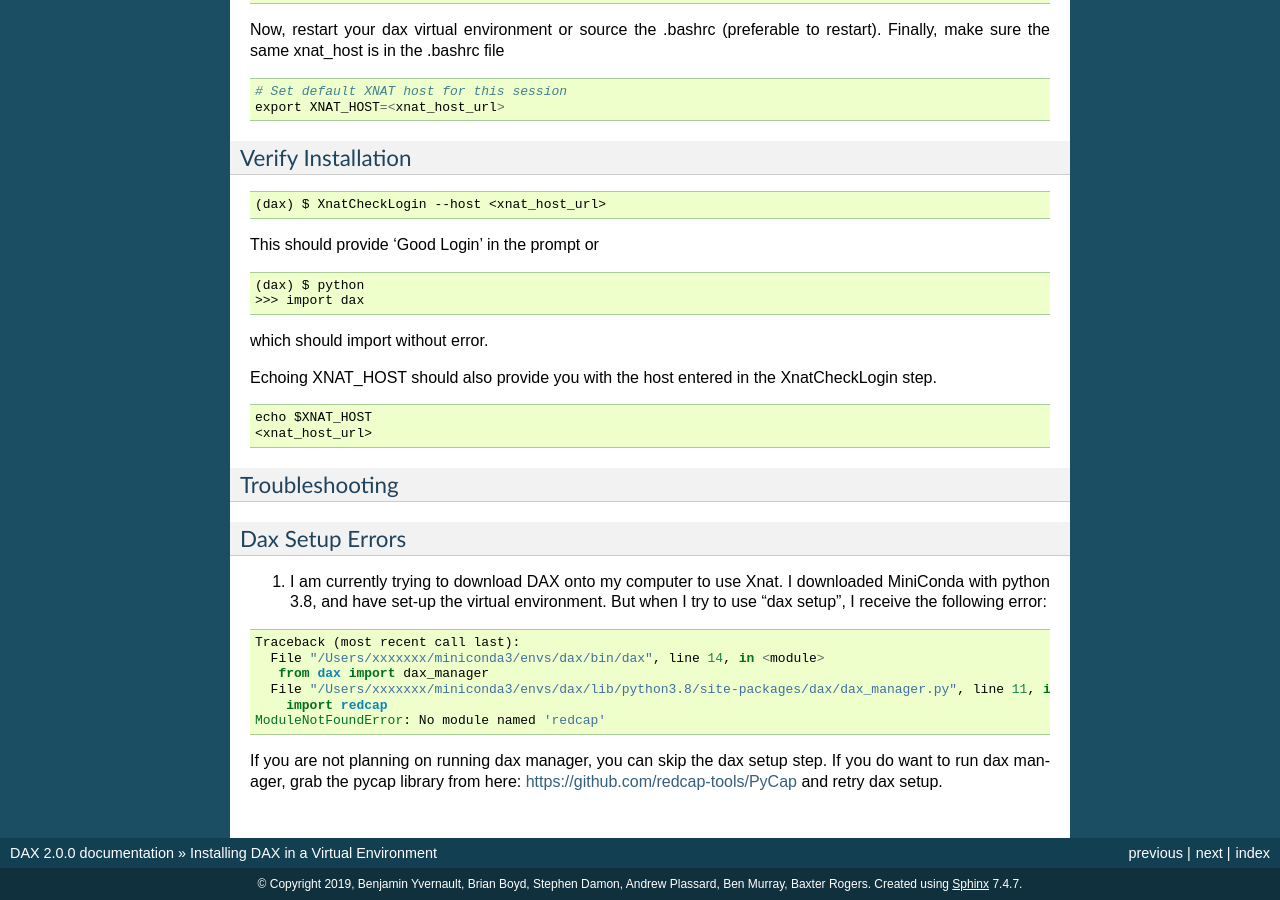
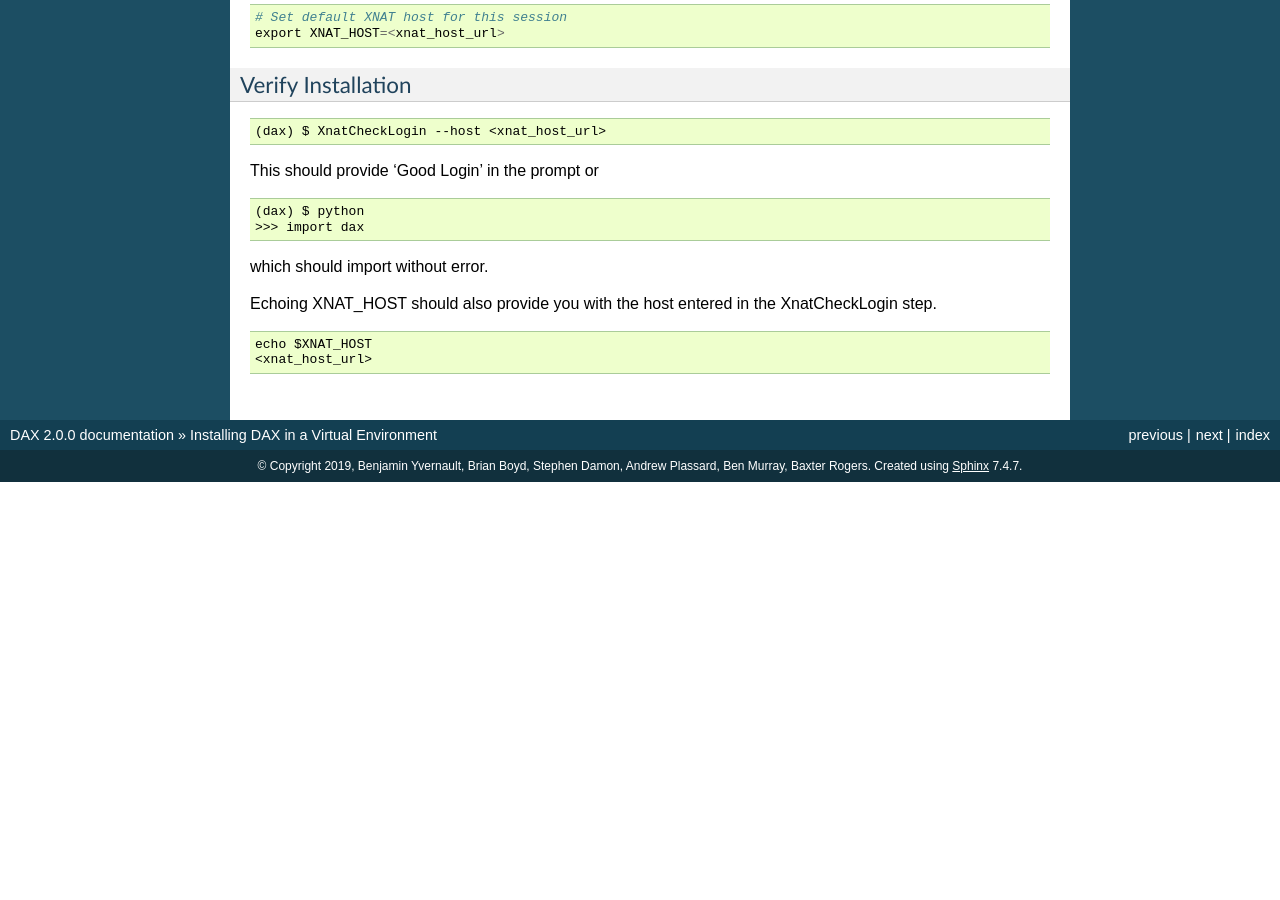
Before and after one commit to VUIIS/dax, a Sphinx documentation site: the page built from docs/installing_dax_in_a_virtual_environment.rst, in a window 1280 px wide and 900 px high, scrolled down 2075 px. Built offline with Sphinx 7.4.7, drawn with Linux system fonts in a browser that asks for light colours; after the commit the page ends 2557 px from its top, so only the background shows below that; some of the changed text lies outside the part shown.

Commit message:
Update installing_dax_in_a_virtual_environment.rst

```diff
--- a/docs/installing_dax_in_a_virtual_environment.rst
+++ b/docs/installing_dax_in_a_virtual_environment.rst
@@ -8,8 +8,6 @@
   1.  `Create the Virtual Environment <#create-the-virtual-environment>`__
   2.  `Install DAX <#install-dax>`__
   3.  `Verify Installation <#verify-installation>`__
-2.  `Troubleshooting <#troubleshooting>`__
-  1.  `Dax Setup Errors <#dax-setup-errors>`__
 
 -----
 Setup
@@ -148,24 +146,3 @@
 
 	echo $XNAT_HOST
 	<xnat_host_url>
-
----------------
-Troubleshooting
----------------
-
-----------------
-Dax Setup Errors
-----------------
-
-1. I am currently trying to download DAX onto my computer to use Xnat. I downloaded MiniConda with python 3.8, and have set-up the virtual environment. But when I try to use “dax setup”, I receive the following error:
-
-::
-
-	Traceback (most recent call last):
-	  File "/Users/xxxxxxx/miniconda3/envs/dax/bin/dax", line 14, in <module>
- 	   from dax import dax_manager
-	  File "/Users/xxxxxxx/miniconda3/envs/dax/lib/python3.8/site-packages/dax/dax_manager.py", line 11, in <module>
-	    import redcap
-	ModuleNotFoundError: No module named 'redcap'
-
-If you are not planning on running dax manager, you can skip the dax setup step. If you do want to run dax manager, grab the pycap library from here: https://github.com/redcap-tools/PyCap and retry dax setup.
```
